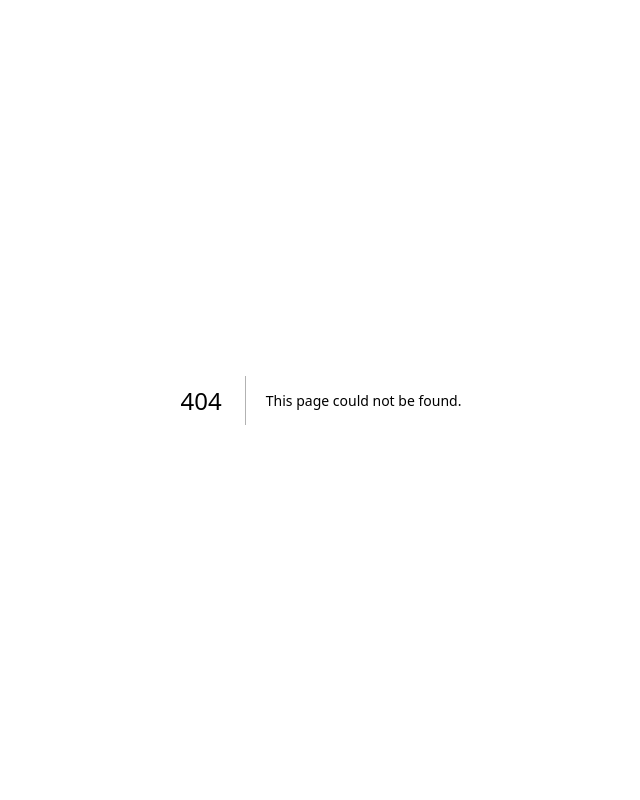
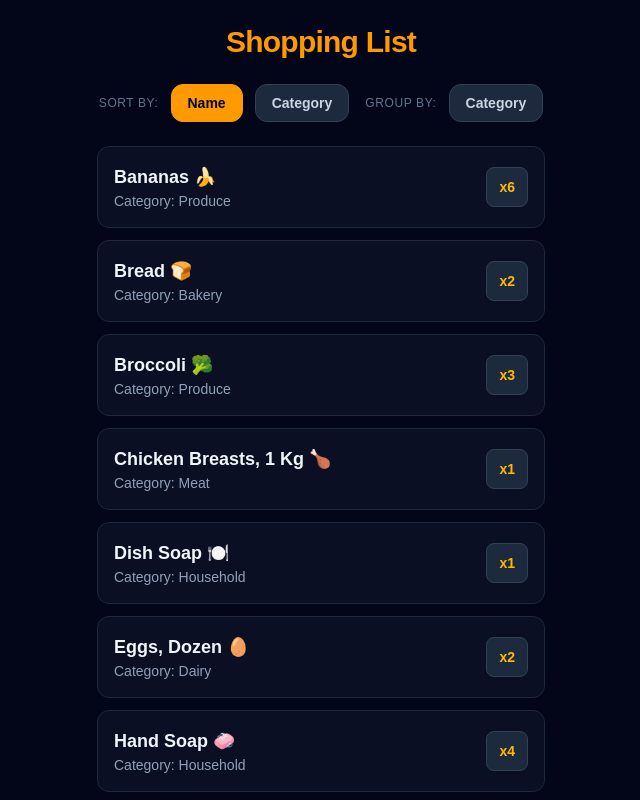
Before and after one commit to CodyLeblanc13/cprg306-assignments, a Next.js app: page /week-6 in a window 1280 px wide. Before the commit this address had no page. Shown: the top 800 px of the page, without its empty margins (319-959 px from the left). Built offline with nearby package versions, Linux system fonts and the light colour scheme.

Commit message:
feat: complete week-6

```diff
--- a/app/page.js
+++ b/app/page.js
@@ -3,7 +3,7 @@ import Link from "next/link";
 
 export default function Page() {
   const weeks = [2, 3, 4, 5, 6, 7, 8, 9, 10];
-  const currentWeek = 5;
+  const currentWeek = 6;
 
   return (
     <main className="max-w-2xl mx-auto px-6 py-16">
--- a/app/week-3/item-list.js
+++ b/app/week-3/item-list.js
@@ -1,4 +1,4 @@
-import Item from "./item"
+import Item from "./item";
 
 export default function ItemList() {
   const item1 = {
@@ -73,20 +73,13 @@ export default function ItemList() {
     category: "household",
   };
 
+  const items = [item1, item2, item3, item4, item5, item6, item7, item8, item9, item10, item11, item12];
+
   return (
     <ul>
-      <Item item={item1} />
-      <Item item={item2} />
-      <Item item={item3} />
-      <Item item={item4} />
-      <Item item={item5} />
-      <Item item={item6} />
-      <Item item={item7} />
-      <Item item={item8} />
-      <Item item={item9} />
-      <Item item={item10} />
-      <Item item={item11} />
-      <Item item={item12} />
+      {itemNumbers.map((item, index) => (
+        <Item key={item.id ?? index} item={item} />
+      ))}
     </ul>
   );
 }
--- a/app/week-5/new-item.js
+++ b/app/week-5/new-item.js
@@ -52,9 +52,8 @@ export default function NewItem() {
   ];
 
   return (
-    <div className="flex justify-center p-4 pt-6">
-      <div className="w-full max-w-md bg-white rounded-2xl shadow-lg border border-slate-200/80 p-6 sm:p-8">
-        <h2 className="text-2xl font-bold text-slate-800 mb-6 text-center">
+    <div className="w-full max-w-md bg-slate-900 border border-slate-800 rounded-2xl shadow-xl p-6 sm:p-8">
+      <h2 className="text-2xl font-bold text-amber-500 mb-6 text-center tracking-tight">
         Add New Item
       </h2>
 
@@ -63,7 +62,7 @@ export default function NewItem() {
         <div>
           <label
             htmlFor="name"
-              className="block text-sm font-semibold text-slate-700 mb-2"
+            className="block text-sm font-semibold text-slate-300 mb-2"
           >
             Item Name
           </label>
@@ -74,34 +73,34 @@ export default function NewItem() {
             placeholder="e.g., Milk, Apples, Bread"
             value={name}
             onChange={handleNameChange}
-              className="w-full px-4 py-2.5 rounded-xl border border-slate-300 text-slate-900 placeholder-slate-400 focus:outline-none focus:ring-2 focus:ring-blue-500 focus:border-transparent transition"
+            className="w-full px-4 py-2.5 rounded-xl border border-slate-700 bg-slate-800 text-white placeholder-slate-500 focus:outline-none focus:ring-2 focus:ring-amber-500 focus:border-transparent transition"
           />
         </div>
 
-          {/* Quantity & Category Row */}
+        {/* Quantity and Category Row */}
         <div className="grid grid-cols-1 sm:grid-cols-2 gap-4">
           {/* Quantity Stepper */}
           <div>
-              <label className="block text-sm font-semibold text-slate-700 mb-2">
+            <label className="block text-sm font-semibold text-slate-300 mb-2">
               Quantity
             </label>
-              <div className="flex items-center justify-between bg-slate-100 border border-slate-300 rounded-xl p-1.5">
+            <div className="flex items-center justify-between bg-slate-800 border border-slate-700 rounded-xl p-1.5">
               <button
                 type="button"
                 onClick={decrement}
                 disabled={quantity <= 1}
-                  className="w-10 h-10 flex items-center justify-center rounded-lg bg-white text-slate-700 font-bold text-xl shadow-sm hover:bg-slate-50 active:scale-95 transition disabled:opacity-40 disabled:cursor-not-allowed disabled:hover:bg-white disabled:active:scale-100"
+                className="w-10 h-10 flex items-center justify-center rounded-lg bg-slate-700 text-white font-bold text-xl hover:bg-slate-600 active:scale-95 transition disabled:opacity-30 disabled:cursor-not-allowed disabled:hover:bg-slate-700 disabled:active:scale-100"
               >
                 -
               </button>
-                <span className="text-xl font-bold text-slate-800">
+              <span className="text-xl font-bold text-white">
                 {quantity}
               </span>
               <button
                 type="button"
                 onClick={increment}
                 disabled={quantity >= 20}
-                  className="w-10 h-10 flex items-center justify-center rounded-lg bg-white text-slate-700 font-bold text-xl shadow-sm hover:bg-slate-50 active:scale-95 transition disabled:opacity-40 disabled:cursor-not-allowed disabled:hover:bg-white disabled:active:scale-100"
+                className="w-10 h-10 flex items-center justify-center rounded-lg bg-slate-700 text-white font-bold text-xl hover:bg-slate-600 active:scale-95 transition disabled:opacity-30 disabled:cursor-not-allowed disabled:hover:bg-slate-700 disabled:active:scale-100"
               >
                 +
               </button>
@@ -112,7 +111,7 @@ export default function NewItem() {
           <div>
             <label
               htmlFor="category"
-                className="block text-sm font-semibold text-slate-700 mb-2"
+              className="block text-sm font-semibold text-slate-300 mb-2"
             >
               Category
             </label>
@@ -121,7 +120,7 @@ export default function NewItem() {
               name="category"
               value={category}
               onChange={handleCategoryChange}
-                className="w-full h-[52px] px-3.5 py-2.5 rounded-xl border border-slate-300 bg-white text-slate-900 focus:outline-none focus:ring-2 focus:ring-blue-500 focus:border-transparent transition capitalize"
+              className="w-full h-[52px] px-3.5 py-2.5 rounded-xl border border-slate-700 bg-slate-800 text-white focus:outline-none focus:ring-2 focus:ring-amber-500 focus:border-transparent transition capitalize"
             >
               {categoryList.map((item) => (
                 <option key={item.value} value={item.value}>
@@ -135,12 +134,11 @@ export default function NewItem() {
         {/* Submit Button */}
         <button
           type="submit"
-            className="w-full mt-2 py-3 px-4 rounded-xl bg-blue-600 hover:bg-blue-700 active:bg-blue-800 text-white font-semibold text-base shadow-sm transition duration-150 ease-in-out focus:outline-none focus:ring-2 focus:ring-blue-500 focus:ring-offset-2"
+          className="w-full mt-2 py-3 px-4 rounded-xl bg-amber-500 hover:bg-amber-400 active:bg-amber-600 text-slate-950 font-bold text-base shadow-sm transition duration-150 ease-in-out focus:outline-none focus:ring-2 focus:ring-amber-400 focus:ring-offset-2 focus:ring-offset-slate-900"
         >
           Add Item
         </button>
       </form>
     </div>
-    </div>
   );
 }
--- a/app/week-5/page.js
+++ b/app/week-5/page.js
@@ -1,14 +1,13 @@
-import NewItem from "./new-item"
-import BackHome from "../components/backhome"
+import NewItem from "./new-item";
+import BackHome from "../components/backhome";
 
 export default function Page() {
-    return (
-        <main>
-            <div className="flex justify-center flex-col items-center p-4">
-                <NewItem />
-                <BackHome />
-            </div>
-        </main>
-
-    )
+  return (
+    <main className="min-h-screen bg-slate-950 p-6 flex flex-col items-center">
+      <div className="w-full max-w-md flex flex-col items-center space-y-6">
+        <NewItem />
+        <BackHome />
+      </div>
+    </main>
+  );
 }
--- /dev/null
+++ b/app/week-6/item-list.js
@@ -0,0 +1,94 @@
+"use client";
+
+import { useState } from "react";
+import Item from "./item";
+import items from "./items.json";
+
+export default function ItemList() {
+  const [sortBy, setSortBy] = useState("name");
+
+  // 1. Create a sorted copy of the items array
+  const sortedItems = [...items].sort((a, b) => {
+    const sortField = sortBy === "category" ? "category" : "name";
+    return a[sortField].localeCompare(b[sortField]);
+  });
+
+  // 2. Group the sorted items into an object by category
+  const groupByCategory = sortedItems.reduce((accumulator, item) => {
+    if (!accumulator[item.category]) {
+      accumulator[item.category] = [];
+    }
+    accumulator[item.category].push(item);
+    return accumulator;
+  }, {});
+
+  // 3. Get an alphabetical list of the category names
+  const categories = Object.keys(groupByCategory).sort();
+
+  const getButtonClass = (type) =>
+    `px-4 py-2 text-sm font-semibold rounded-xl border transition-all duration-150 active:scale-95 ${
+      sortBy === type
+        ? "bg-amber-500 border-amber-500 text-slate-950 shadow-sm"
+        : "bg-slate-800 border-slate-700 text-slate-300 hover:bg-slate-700 hover:text-white hover:border-slate-600"
+    }`;
+
+  return (
+    <div className="w-full max-w-md">
+      {/* Sort Controls */}
+      <div className="flex flex-wrap items-center justify-center gap-3 mb-6">
+        <span className="text-xs font-mono uppercase tracking-wider text-slate-500">
+          Sort by:
+        </span>
+        <button
+          type="button"
+          onClick={() => setSortBy("name")}
+          className={getButtonClass("name")}
+        >
+          Name
+        </button>
+        <button
+          type="button"
+          onClick={() => setSortBy("category")}
+          className={getButtonClass("category")}
+        >
+          Category
+        </button>
+
+        <span className="text-xs font-mono uppercase tracking-wider text-slate-500 ml-1">
+          Group by:
+        </span>
+        <button
+          type="button"
+          onClick={() => setSortBy("grouped")}
+          className={getButtonClass("grouped")}
+        >
+          Category
+        </button>
+      </div>
+
+      {/* Render Grouped View if "grouped" is selected, otherwise Flat List */}
+      {sortBy === "grouped" ? (
+        <div className="space-y-6">
+          {categories.map((category) => (
+            <div key={category}>
+              <h3 className="text-xs font-mono uppercase tracking-widest text-amber-500 mb-2 pl-1">
+                {category}
+              </h3>
+              <ul className="w-full space-y-3">
+                {groupByCategory[category].map((item) => (
+                  <Item key={item.id} item={item} />
+                ))}
+              </ul>
+            </div>
+          ))}
+        </div>
+      ) : (
+        <ul className="w-full space-y-3">
+          {sortedItems.map((item) => (
+            <Item key={item.id} item={item} />
+          ))}
+        </ul>
+      )}
+    </div>
+  );
+}
--- /dev/null
+++ b/app/week-6/item.js
@@ -0,0 +1,20 @@
+export default function Item({ item }) {
+  const { name, quantity, category } = item;
+
+  return (
+    <li className="flex items-center justify-between p-4 bg-slate-900/60 border border-slate-800 rounded-xl hover:border-slate-700 transition">
+      <div>
+        <h2 className="font-semibold text-lg text-slate-100 capitalize">
+          {name}
+        </h2>
+        <p className="text-sm text-slate-400 capitalize">
+          Category: {category}
+        </p>
+      </div>
+
+      <div className="flex items-center justify-center min-w-10 h-10 px-3 bg-slate-800 border border-slate-700 rounded-lg text-sm font-bold text-amber-400">
+        x{quantity}
+      </div>
+    </li>
+  );
+}
--- /dev/null
+++ b/app/week-6/items.json
@@ -0,0 +1,74 @@
+[
+  {
+    "id": "1h2GJKH12gkHG31h1H",
+    "name": "milk, 4 L 🥛",
+    "quantity": 1,
+    "category": "dairy"
+  },
+  {
+    "id": "2KJH3k2j3H1k2J3K1H",
+    "name": "bread 🍞",
+    "quantity": 2,
+    "category": "bakery"
+  },
+  {
+    "id": "3h2KJH3k2j3H1k2J3",
+    "name": "eggs, dozen 🥚",
+    "quantity": 2,
+    "category": "dairy"
+  },
+  {
+    "id": "4k2J3K1H2GJKH12gk",
+    "name": "bananas 🍌",
+    "quantity": 6,
+    "category": "produce"
+  },
+  {
+    "id": "5H1h1H2KJH3k2j3H",
+    "name": "broccoli 🥦",
+    "quantity": 3,
+    "category": "produce"
+  },
+  {
+    "id": "6H1k2J3K1H2GJKH1",
+    "name": "chicken breasts, 1 kg 🍗",
+    "quantity": 1,
+    "category": "meat"
+  },
+  {
+    "id": "7gkHG31h1H2KJH3k",
+    "name": "pasta sauce 🍝",
+    "quantity": 3,
+    "category": "canned goods"
+  },
+  {
+    "id": "8j3H1k2J3K1H2GJK",
+    "name": "spaghetti, 454 g 🍝",
+    "quantity": 2,
+    "category": "dry goods"
+  },
+  {
+    "id": "9H12gkHG31h1H2KJ",
+    "name": "toilet paper, 12 pack 🧻",
+    "quantity": 1,
+    "category": "household"
+  },
+  {
+    "id": "10H3k2j3H1k2J3K1",
+    "name": "paper towels, 6 pack",
+    "quantity": 1,
+    "category": "household"
+  },
+  {
+    "id": "11k2J3K1H2GJKH12",
+    "name": "dish soap 🍽️",
+    "quantity": 1,
+    "category": "household"
+  },
+  {
+    "id": "12GJKH12gkHG31h1",
+    "name": "hand soap 🧼",
+    "quantity": 4,
+    "category": "household"
+  }
+]
--- /dev/null
+++ b/app/week-6/page.js
@@ -0,0 +1,26 @@
+import ItemList from "./item-list";
+import BackHome from "../components/backhome";
+
+export const metadata = {
+  title: "Shopping List",
+};
+
+export default function Page() {
+  return (
+    <main className="min-h-screen bg-slate-950 text-slate-100 p-6 flex flex-col items-center">
+      <div className="w-full max-w-md space-y-6">
+        <header className="text-center">
+          <h1 className="text-3xl font-extrabold text-amber-500 tracking-tight">
+            Shopping List
+          </h1>
+        </header>
+
+        <ItemList />
+
+        <div className="flex justify-center pt-2">
+          <BackHome />
+        </div>
+      </div>
+    </main>
+  );
+}
--- a/package.json
+++ b/package.json
@@ -15,6 +15,7 @@
   },
   "devDependencies": {
     "@tailwindcss/postcss": "^4",
+    "daisyui": "^5.7.50",
     "eslint": "^9",
     "eslint-config-next": "16.3.5",
     "tailwindcss": "^4"
```
Also changed, not shown: 1 other file (tests, documents, lock files or other folders). Lines whose indentation alone changed are shown as unchanged.
